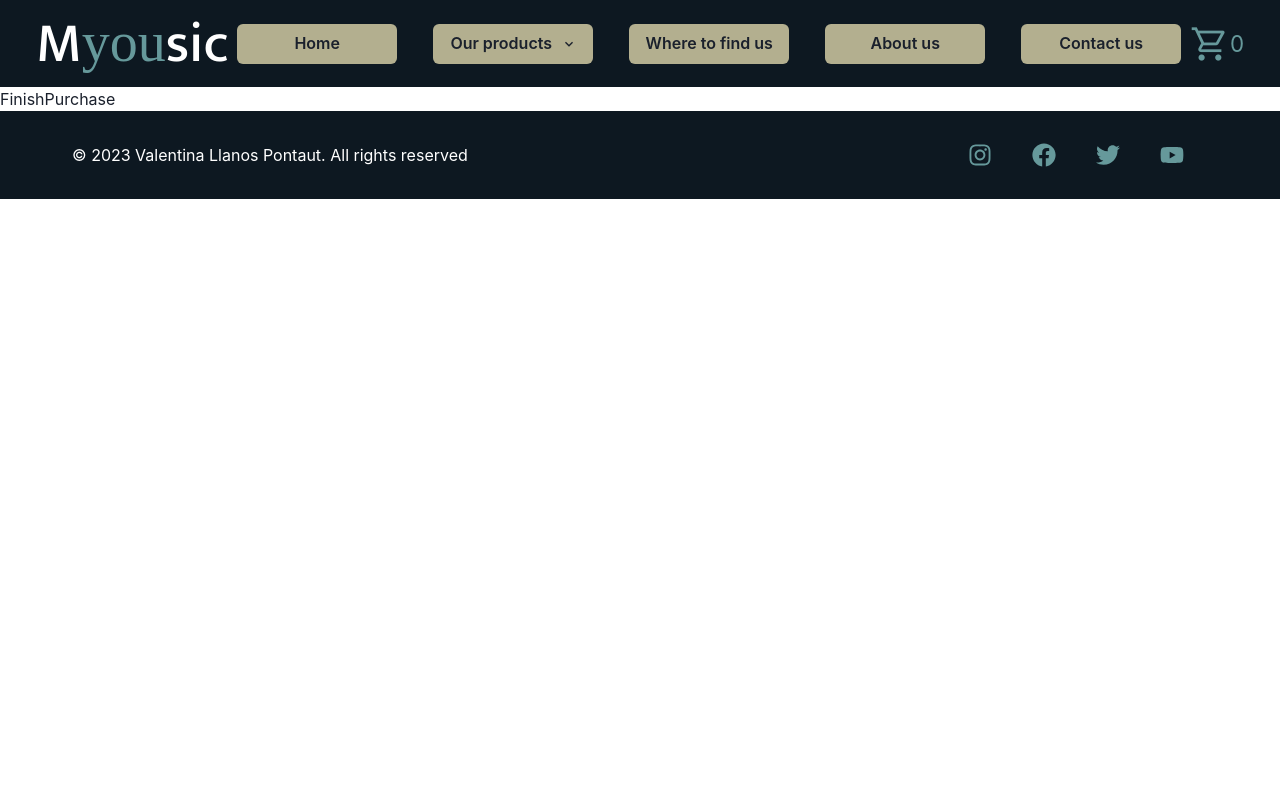
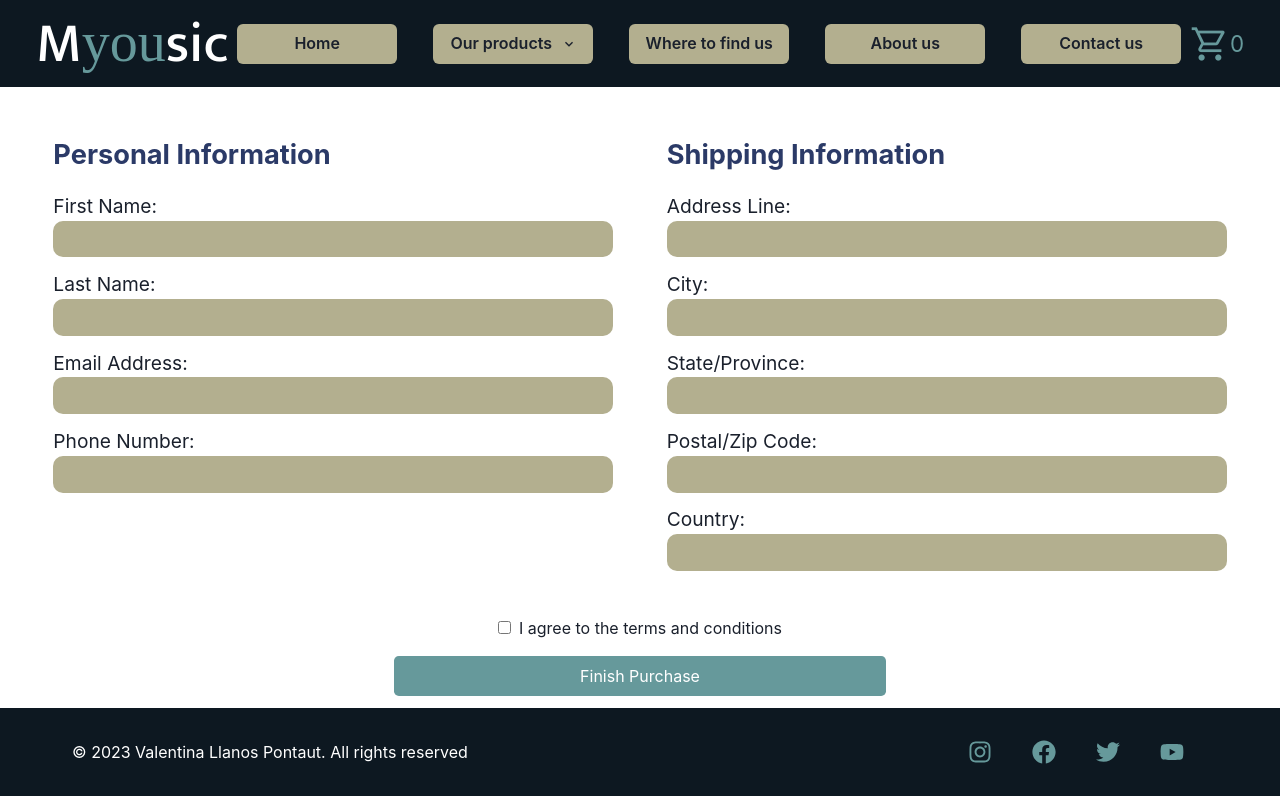
Before and after one commit to valenpontaut/E-commerce--ReactJs, a React (Vite) app: page /finishPurchase in a window 1280 px wide. Built offline with nearby package versions, Linux system fonts and the light colour scheme; a web font is replaced by a local one.

Commit message:
finish purchase component

```diff
--- a/src/components/FinishPurchase.jsx
+++ b/src/components/FinishPurchase.jsx
@@ -1,9 +1,137 @@
-import React from 'react'
+import { Link } from 'react-router-dom';
+import { Container, Button } from '@chakra-ui/react'
+import { useState, useContext } from 'react';
+import { collection, getFirestore, addDoc} from "firebase/firestore";
+import { CartContext } from "../context/CartContext"
+import purchasesuccess from '../img/purchase-success.png'
 
 const FinishPurchase = () => {
-  return (
-    <div>FinishPurchase</div>
+  const {cart, totalPrice} = useContext(CartContext)
+  const [firstName, setFirstName] = useState('');
+  const [lastName, setLastName] = useState('');
+  const [email, setEmail] = useState('');
+  const [phone, setPhone] = useState('');
+  const [address, setAddress] = useState('');
+  const [city, setCity] = useState('');
+  const [state, setState] = useState('');
+  const [postalCode, setPostalCode] = useState('');
+  const [country, setCountry] = useState('');
+  const [termsAgreed, setTermsAgreed] = useState(false);
+  const [orderId, setOrderId] = useState(null)
+  const [error, setError] = useState('')
+
+  const db = getFirestore();
+  const ordersCollection = collection(db, "orders");
+
+  const newDate = new Date()
+  const date = newDate.getDate();
+  const month = newDate.getMonth()+1;
+  const year = newDate.getFullYear();
+  const hours = newDate.getHours();
+  const minutes = newDate.getMinutes();
+  const order = {
+    buyer: {name:firstName, lastname:lastName, email:email, phone:phone, address:address, city:city, state:state, postalCode:postalCode, country:country},
+    items: cart.map(item => ({id:item.id, title:item.name, artist:item.artist, category:item.category, price:item.price, amount:item.amount})),
+    date: date + '/' + month + '/' + year,
+    time: hours + ':' + minutes,
+    total:totalPrice()
+  }
+
+  const handleSubmit = (e) => {
+    e.preventDefault();
+
+    (firstName === '' || lastName === '' || email === '' || phone === '' || address === '' || city === '' || state === '' || postalCode === '' || country === '') ?
+      setError('All the fields must be completed')
+    :
+    (termsAgreed ?
+      addDoc(ordersCollection, order).then(({id}) => setOrderId(id)) && setError('')
+
+      :
+      setError('Must accept our terms and conditions')
+    )
+  }
+  console.log('error?:',error)
+  return(
+    <>
+    {(orderId === null) ?
+    <div className='body__Container'>
+        <form onSubmit={handleSubmit}>
+          <div className='finishPurchase__divContainer'>
+              <div>
+              <legend className='finishPurchase__divContainer__legend__text'>Personal Information</legend>
+              <div>
+                <div><label className='finishPurchase__divContainer__form__label'>First Name:</label></div>
+                <input className='finishPurchase__divContainer__form__input' type="text" onChange={(e) => setFirstName(e.target.value)} required />
+              </div>
+              <div>
+                <div><label className='finishPurchase__divContainer__form__label'>Last Name:</label></div>
+                <input className='finishPurchase__divContainer__form__input' type="text" onChange={(e) => setLastName(e.target.value)} required />
+              </div>
+              <div>
+                <div><label className='finishPurchase__divContainer__form__label'>Email Address:</label></div>
+                <input className='finishPurchase__divContainer__form__input' type="email" onChange={(e) => setEmail(e.target.value)} required />
+              </div>
+              <div>
+                <div><label className='finishPurchase__divContainer__form__label'>Phone Number:</label></div>
+                <input className='finishPurchase__divContainer__form__input' type="tel" onChange={(e) => setPhone(e.target.value)} required />
+              </div>
+            </div>
+            <div>
+              <legend className='finishPurchase__divContainer__legend__text'>Shipping Information</legend>
+              <div>
+                <div><label className='finishPurchase__divContainer__form__label'>Address Line:</label></div>
+                <input className='finishPurchase__divContainer__form__input' type="text" onChange={(e) => setAddress(e.target.value)} required />
+              </div>
+              <div>
+                <div><label className='finishPurchase__divContainer__form__label'>City:</label></div>
+                <input className='finishPurchase__divContainer__form__input' type="text" onChange={(e) => setCity(e.target.value)} required />
+              </div>
+              <div>
+                <div><label className='finishPurchase__divContainer__form__label'>State/Province:</label></div>
+                <input className='finishPurchase__divContainer__form__input' type="text" onChange={(e) => setState(e.target.value)} required />
+              </div>
+              <div>
+                <div><label className='finishPurchase__divContainer__form__label'>Postal/Zip Code:</label></div>
+                <input className='finishPurchase__divContainer__form__input' type="text" onChange={(e) => setPostalCode(e.target.value)} required />
+              </div>
+              <div>
+                <div><label className='finishPurchase__divContainer__form__label'>Country:</label></div>
+                <input className='finishPurchase__divContainer__form__input' type="text" onChange={(e) => setCountry(e.target.value)} required />
+              </div>
+            </div>
+          </div>
+          <div className='finishPurchase__divTerms'>
+            <div>
+              <input className='finishPurchase__divTerms__checkbox' type='checkbox' onChange={(e) => setTermsAgreed(e.target.value)} />
+              <label>I agree to the <Link>terms and conditions</Link></label>
+            </div>
+            {(error != '') ?
+              <div className='finishPurchase__divTerms__errorMessage'>
+                {error}
+              </div>
+            :null}
+            <button className='finishPurchase__divTerms__purchaseBtn' type='submit'>
+              Finish Purchase
+            </button>
+          </div>
+        </form>
+    </div>
+  :
+    <div className='body__Container'>
+      <div className='finishPurchase__successPurchase__container'>
+        <img className='finishPurchase__successPurchase__img' src={purchasesuccess}/>
+        <div className='finishPurchase__successPurchase__congrats'>
+          Congrats on your purchase!
+        </div>
+        <div className='finishPurchase__successPurchase__orderid'>
+          Your order Id: {orderId}
+        </div>
+      </div>
+    </div>
+  }
+    </>
   )
+
 }
 
 export default FinishPurchase
```
